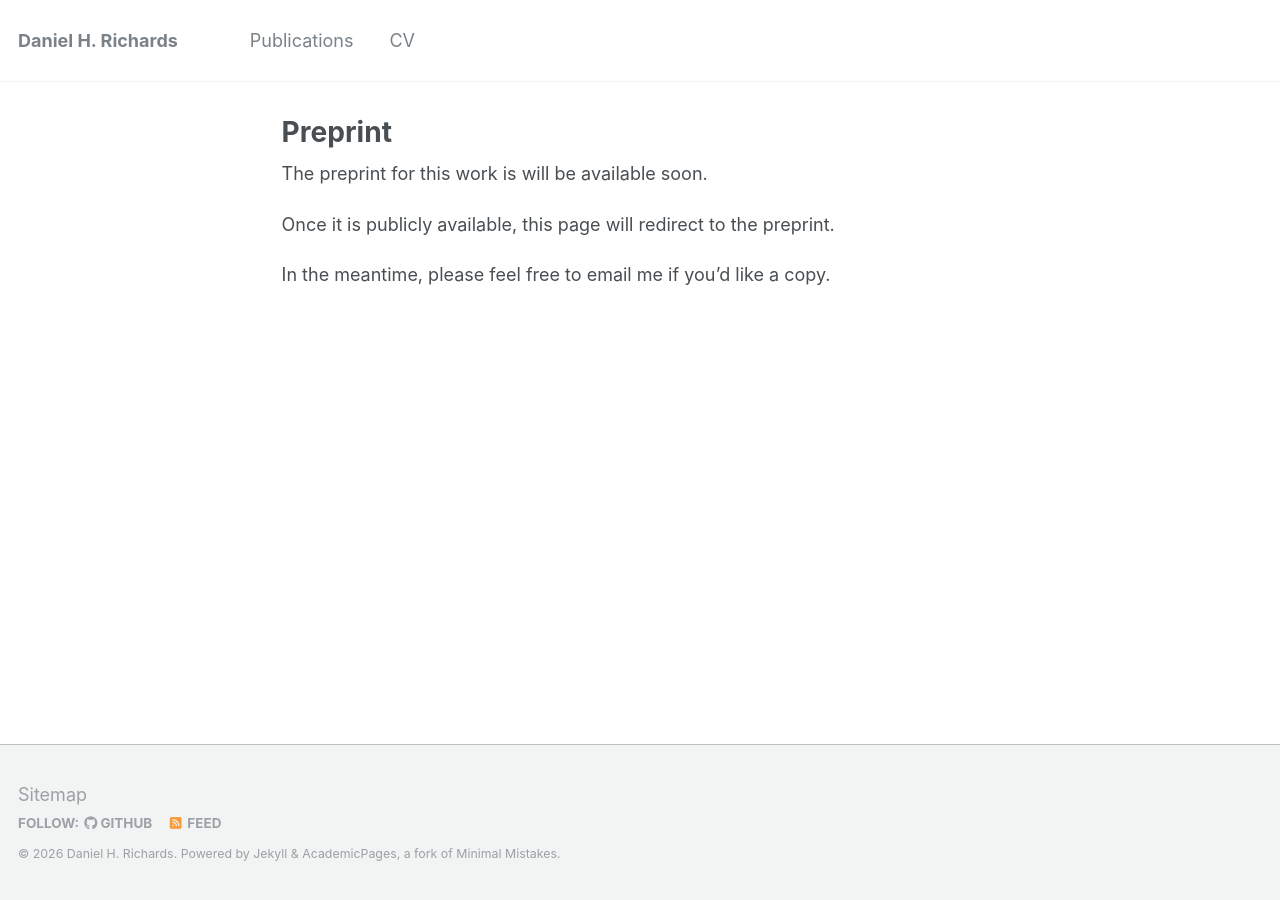
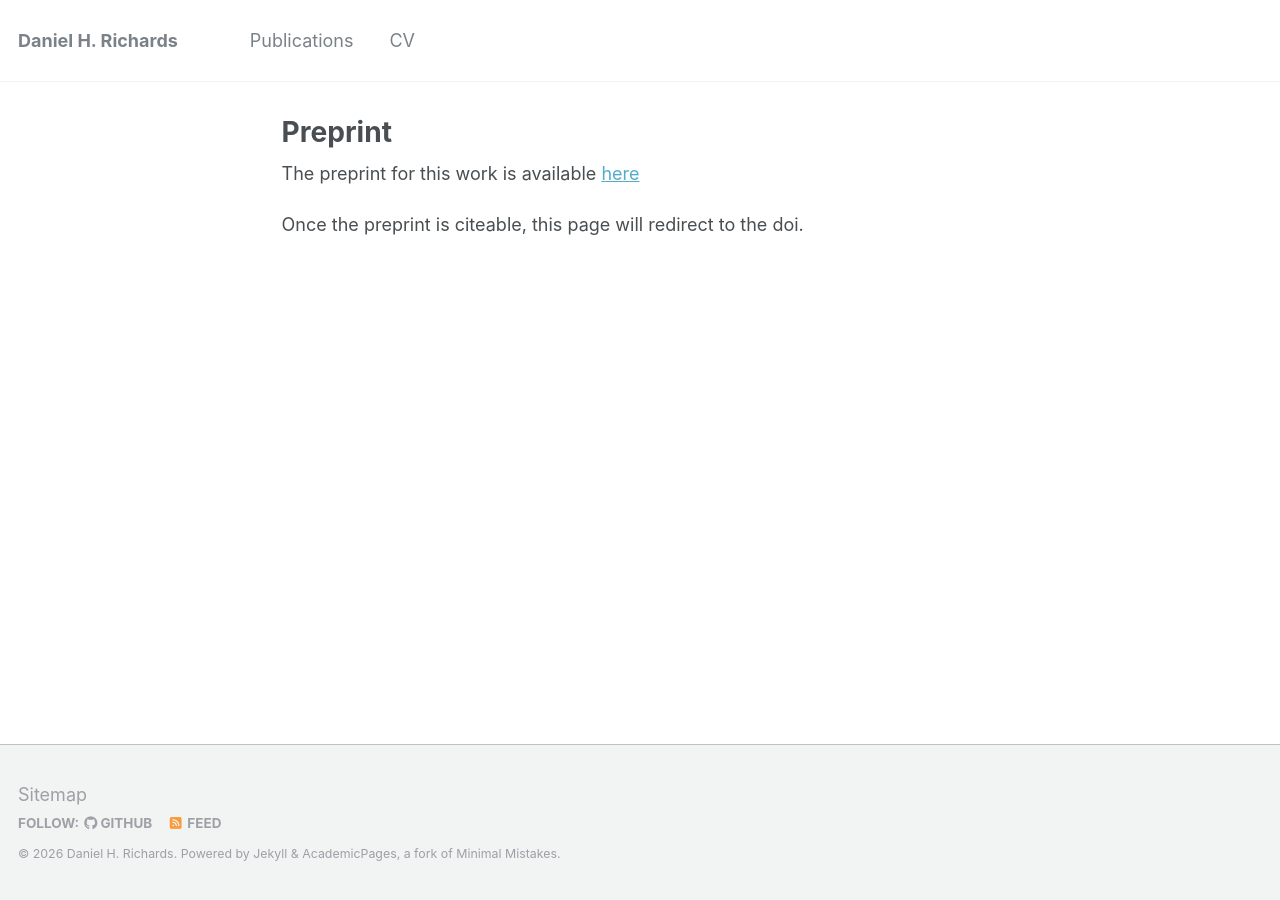
Before and after one commit to dhrichards/dhrichards.github.io, a Jekyll site: the page built from _pages/preprint.md, in a window 1280 px wide. Built offline with Jekyll 4.4.1, drawn with Linux system fonts in a browser that asks for light colours.

Commit message:
added preprint pdf

```diff
--- a/_pages/preprint.md
+++ b/_pages/preprint.md
@@ -6,8 +6,6 @@ author_profile: false
 ---
 
 
-The preprint for this work is will be available soon.
+The preprint for this work is available [here](/files/preprint.pdf)
 
-Once it is publicly available, this page will redirect to the preprint.
-
-In the meantime, please feel free to email me if you'd like a copy.
+Once the preprint is citeable, this page will redirect to the doi.
```
Also changed, not shown: _pages/poster.md (+1 -1 lines), 1 other file.
